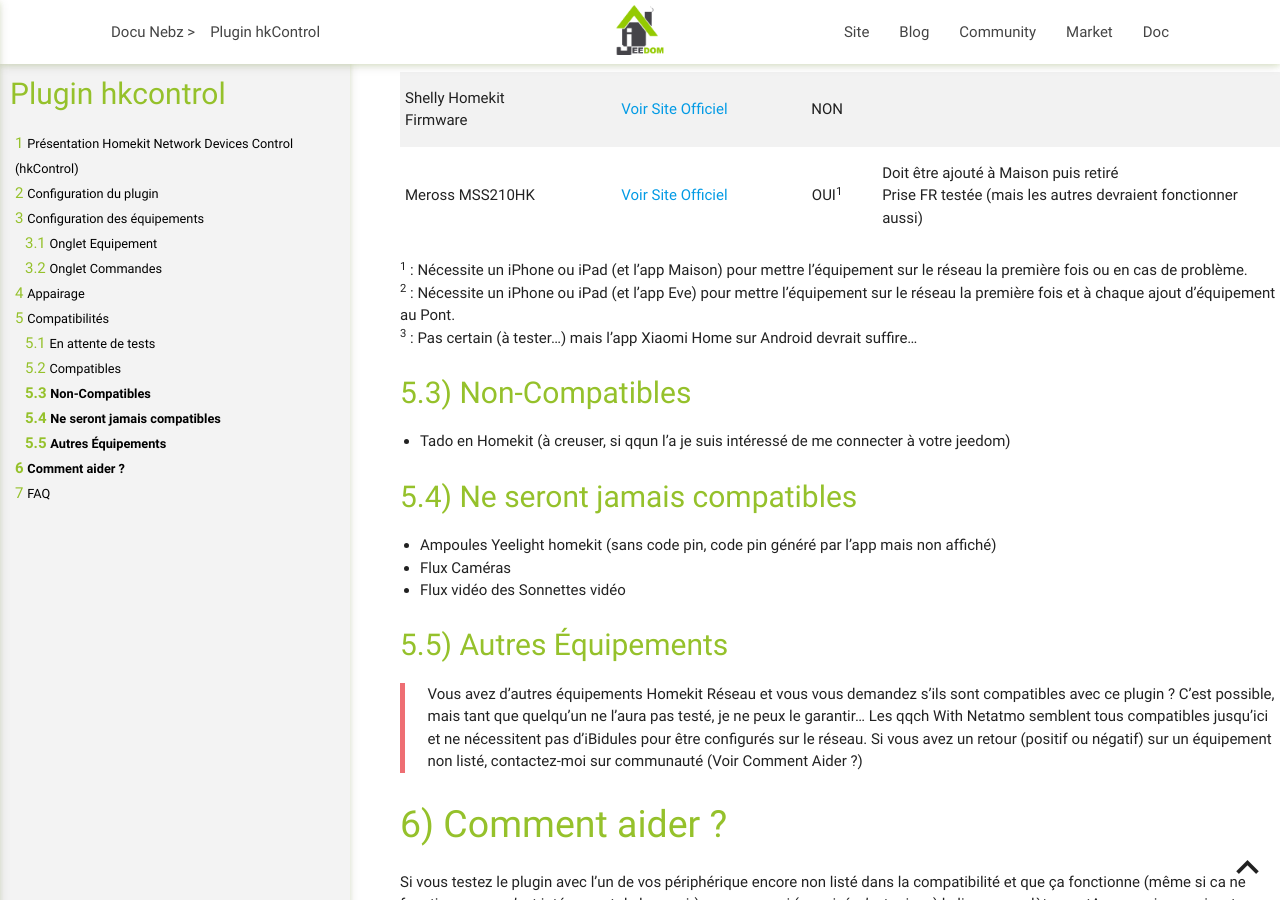
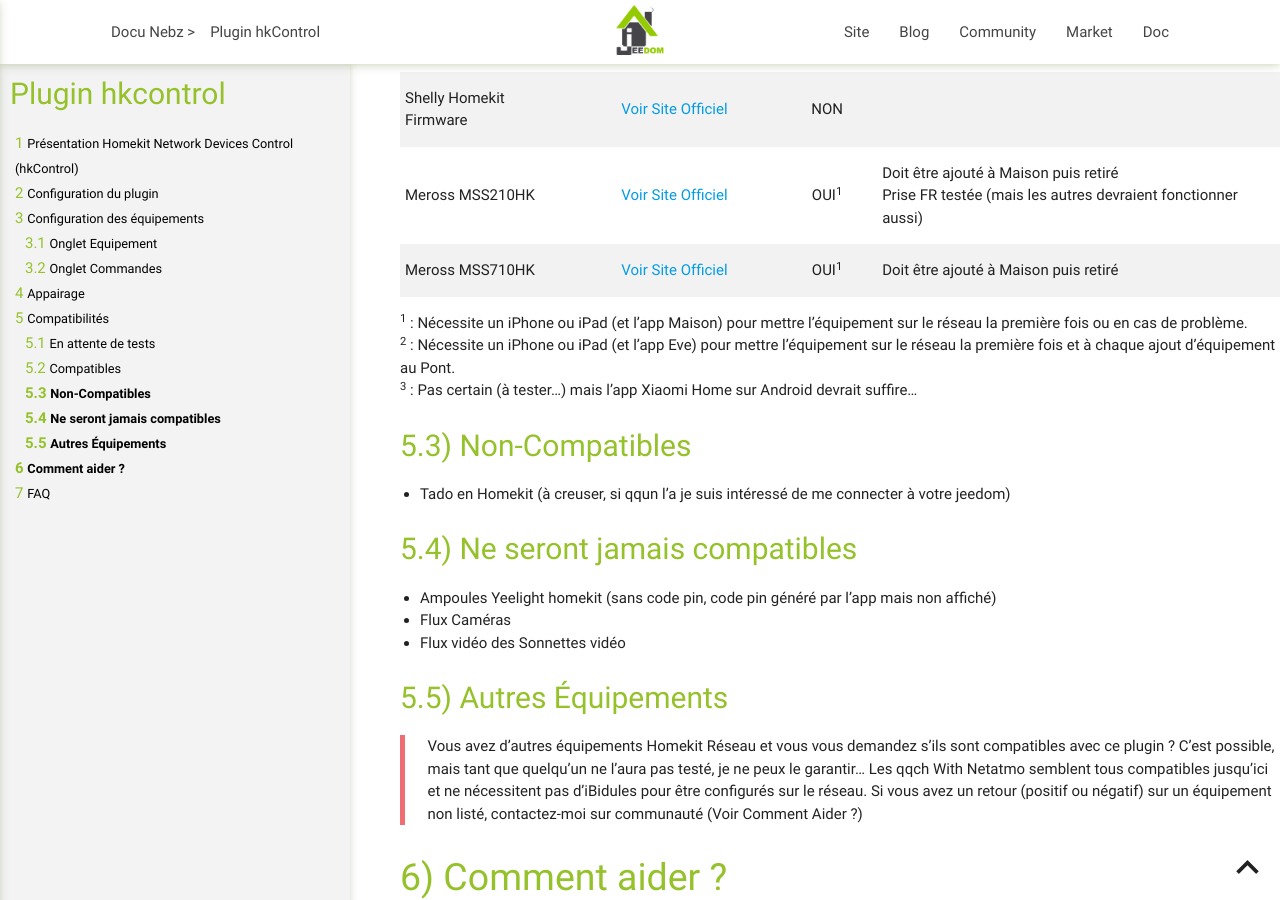
Before and after one commit to NebzHB/jeedom_docs, a Jekyll site: the page built from plugins/hkControl/fr_FR/index.md, in a window 1280 px wide and 900 px high, scrolled down 4642 px. Built offline with Jekyll 4.4.1, drawn with Linux system fonts in a browser that asks for light colours.

Commit message:
Update index.md

```diff
--- a/plugins/hkControl/fr_FR/index.md
+++ b/plugins/hkControl/fr_FR/index.md
@@ -137,6 +137,7 @@
 | ESP32 | [Avec la lib HomeSpan Arduino-Homekit-ESP32 V1.4.1](https://github.com/HomeSpan/HomeSpan){:target="_blank" rel="noopener"} | NON | Testé avec un « WEMOS DA Mini ESP32 » |
 | Shelly Homekit Firmware | [Voir Site Officiel](https://github.com/mongoose-os-apps/shelly-homekit){:target="_blank" rel="noopener"} | NON | |
 | Meross MSS210HK | [Voir Site Officiel](https://www.meross.com/Detail/3/Smart%20Wi-Fi%20Plug){:target="_blank" rel="noopener"} | OUI<sup>1</sup> | Doit être ajouté à Maison puis retiré<br />Prise FR testée (mais les autres devraient fonctionner aussi) |
+| Meross MSS710HK | [Voir Site Officiel](https://www.meross.com/Detail/21/Smart%20Wi-Fi%20Switch){:target="_blank" rel="noopener"} | OUI<sup>1</sup> | Doit être ajouté à Maison puis retiré |
 
 <sup>1</sup> : Nécessite un iPhone ou iPad (et l'app Maison) pour mettre l'équipement sur le réseau la première fois ou en cas de problème.<br/>
 <sup>2</sup> : Nécessite un iPhone ou iPad (et l'app Eve) pour mettre l'équipement sur le réseau la première fois et à chaque ajout d'équipement au Pont.<br/>
```
